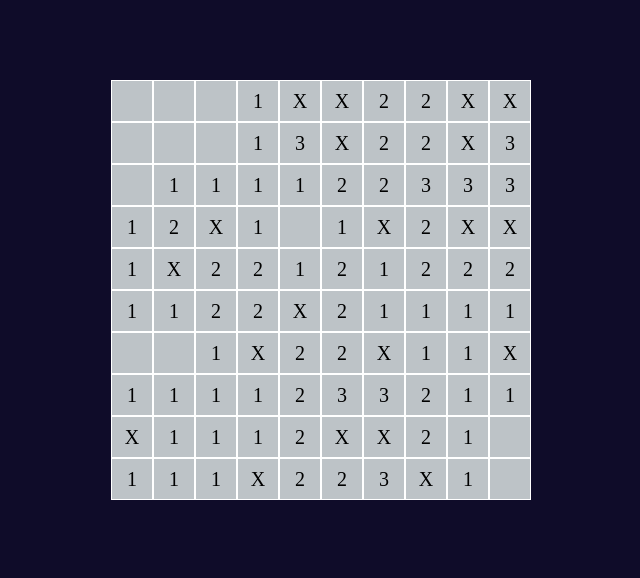
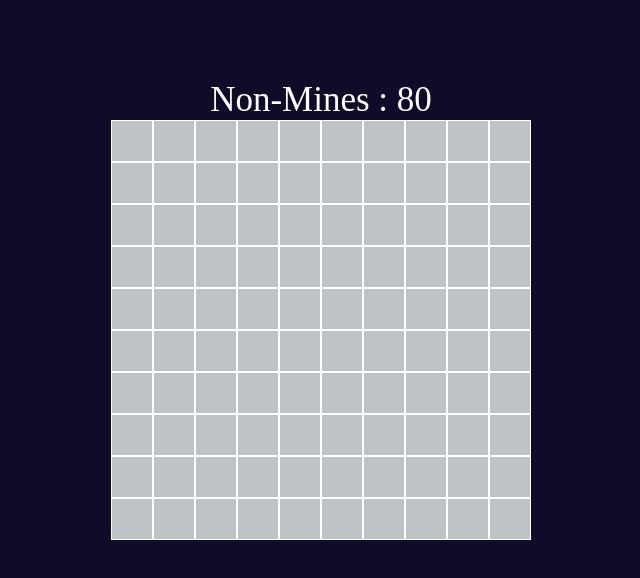
Before and after one commit to waldo4nba18/minesweeper, a React (Create React App) app: page / in a window 1280 px wide. Shown: the top 578 px of the page, without its empty margins (319-959 px from the left). Built offline with nearby package versions, Linux system fonts and the light colour scheme.

Commit message:
revealing all mines

```diff
--- a/src/components/Board.js
+++ b/src/components/Board.js
@@ -1,9 +1,11 @@
 import React,{useState,useEffect} from "react";
 import CreateBoard from '../utils/CreateBoard';
+import { revealed } from "../utils/Reveal";
 import Cell from './Cell';
 function Board() {
     const [grid,setGrid]=useState([]);
-
+    const [nonMinecount,setNonMinecount]=useState(0);
+    const [mineLocation,setmineLocation]=useState([]);
     const style={
         display : 'flex',
         flexDirection : 'row',
@@ -12,7 +14,9 @@ function Board() {
     useEffect(()=>{
         const freshBoard = () => {
             const newBoard=CreateBoard(10,10,20);
+            setNonMinecount(10*10-20);
             // console.log(newBoard.mineLocation);
+            setmineLocation(newBoard.mineLocation);
             setGrid(newBoard.board);
         }
         freshBoard();
@@ -30,17 +34,25 @@ function Board() {
     const revealcell=(x,y)=>{
         let newGrid=JSON.parse(JSON.stringify(grid));
         if(newGrid[x][y].value==="X"){
-            alert("clicked on mine");
+            alert("you clicked mine")
+            for(let i=0;i<mineLocation.length;i++){
+                newGrid[mineLocation[i][0]][mineLocation[i][1]].revealed=true;
+            }
+            setGrid(newGrid);
         }
         else{
-            newGrid[x][y].revealed=true;
-            setGrid(newGrid);
+            let revealedboard=revealed(newGrid,x,y,nonMinecount);
+            setGrid(revealedboard.arr);
+            setNonMinecount(revealedboard.newNonMines);
         }
 
     }
 
     return (
         <div className="parent">
+            <div style={{color:"white",textAlign:"center",fontSize:"35px"}}>Non-Mines : {nonMinecount}</div>
+            <div>
+
                 {grid.map((singlerow,i1)=>{
                     return (
                         <div style={style} key={i1}>
@@ -51,6 +63,8 @@ function Board() {
                     )
                 })}
             </div>
+
+        </div>
     )
 
 }
--- a/src/components/Cell.js
+++ b/src/components/Cell.js
@@ -14,8 +14,8 @@ export default function Cell({details,updateFlag,revealcell}) {
 
     return (
         <div style={style.cellStyle} onClick={()=>{revealcell(details.x,details.y)}} onContextMenu={(e)=>updateFlag(e,details.x,details.y)}>
-            {details.value!==0 && details.value}
-            {/* {details.revealed ? details.value : ""} */}
+            {/* {details.value!==0 && details.value} */}
+            {details.revealed ? details.value : ""}
         </div>
     )
 }
--- a/src/utils/Reveal.js
+++ b/src/utils/Reveal.js
@@ -1,4 +1,4 @@
-export const revealed=(arr,x,y,newNoMines)=>{
+export const revealed=(arr,x,y,newNonMines)=>{
 
     // all the cells which are adjaced to zero must be stored in the array
     // so that it can be revealed latter
@@ -10,7 +10,7 @@ export const revealed=(arr,x,y,newNoMines)=>{
         let i=one.x;
         let j=one.y;
         if(!one.revealed){
-            newNoMines--;
+            newNonMines--;
             one.revealed=true;
         }
         if(one.value !==0){
@@ -32,8 +32,8 @@ export const revealed=(arr,x,y,newNoMines)=>{
         // bottom right
 
         if(
-            i<show.length-1 &&
-            j<show[0].length-1 &&
+            i<arr.length-1 &&
+            j<arr[0].length-1 &&
             arr[i+1][j+1].value===0 &&
             !arr[i+1][j+1].revealed
         ){
@@ -44,7 +44,7 @@ export const revealed=(arr,x,y,newNoMines)=>{
 
         if(
             i>0 &&
-            j<show[0].length-1 &&
+            j<arr[0].length-1 &&
             arr[i-1][j+1].value===0 &&
             !arr[i-1][j+1].revealed
         ){
@@ -74,7 +74,7 @@ export const revealed=(arr,x,y,newNoMines)=>{
         // right
 
         if(
-            j<show[0].length-1 &&
+            j<arr[0].length-1 &&
             arr[i][j+1].value===0 &&
             !arr[i][j+1].revealed
         ){
@@ -170,4 +170,6 @@ export const revealed=(arr,x,y,newNoMines)=>{
           }
     }
 
+    return {arr,newNonMines}
+
 }
```
Lines whose indentation alone changed are shown as unchanged.
